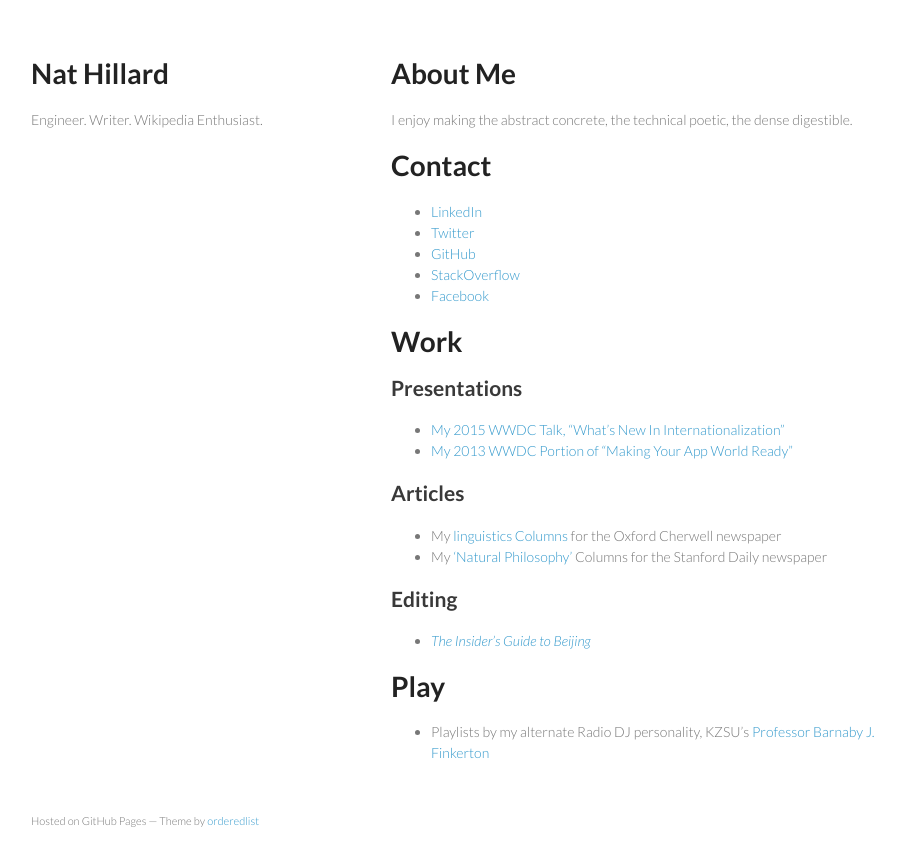
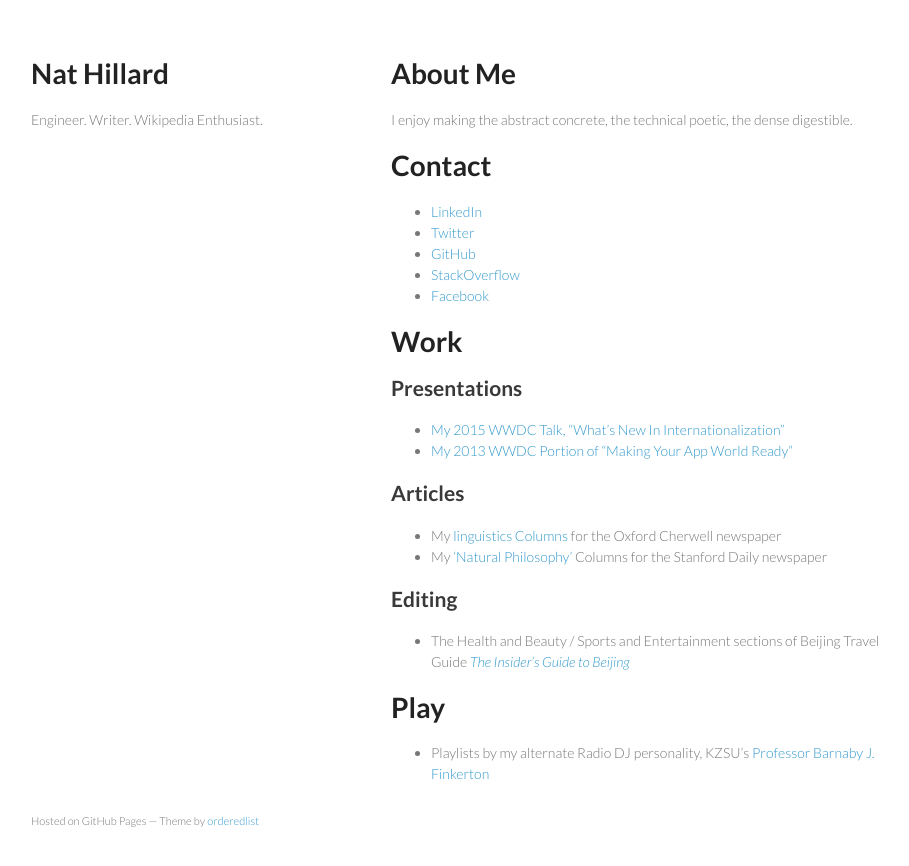
Before and after one commit to natbaca/natbaca.github.io, a Jekyll site: the page built from index.md, in a window 1280 px wide. Shown: the top 866 px of the page, without its empty margins (179-1088 px from the left). Built offline with Jekyll 4.4.1, drawn with Linux system fonts in a browser that asks for light colours; Markdown is read by kramdown in place of the engine named in the settings.

Commit message:
Adding more info about IGTBJ

```diff
--- a/index.md
+++ b/index.md
@@ -22,7 +22,7 @@ I enjoy making the abstract concrete, the technical poetic, the dense digestible
 * My ['Natural Philosophy'](http://stanforddailyarchive.com/cgi-bin/stanford?a=q&hs=1&r=1&results=1&txq=nat+hillard&txf=txIN&ssnip=txt&o=20&dafdq=&dafmq=&dafyq=&datdq=&datmq=&datyq=&e=-------en-20--1--txt-txIN-nathillard------) Columns for the Stanford Daily newspaper
 
 ## Editing
-* [_The Insider's Guide to Beijing_](http://www.amazon.com/Insiders-Guide-Beijing-Immersion-Guides/dp/0980138604)
+* The Health and Beauty / Sports and Entertainment sections of Beijing Travel Guide [_The Insider's Guide to Beijing_](http://www.amazon.com/Insiders-Guide-Beijing-Immersion-Guides/dp/0980138604)
 
 # Play
 * Playlists by my alternate Radio DJ personality, KZSU's [Professor Barnaby J. Finkerton](http://zookeeper.stanford.edu/index.php?action=viewDJ&seq=selUser&session=&viewuser=543)
```
